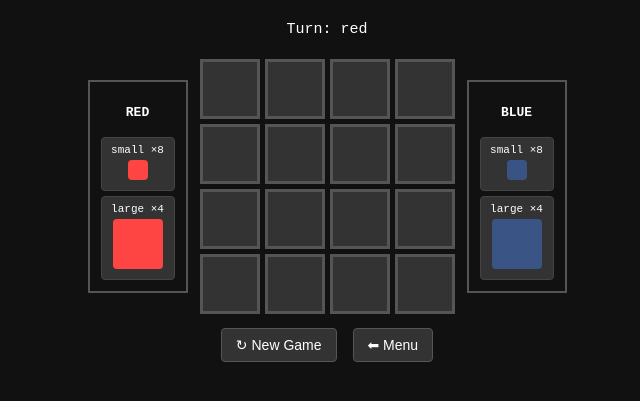
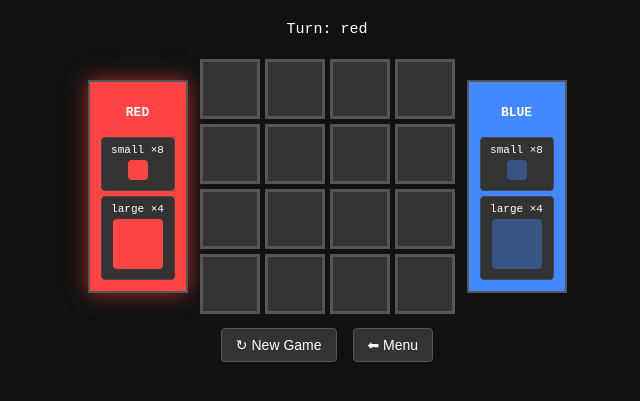
Before and after one commit to po456asd/AekGameTTT, a plain HTML site: page index.html in a window 1280 px wide. Both pictures are taken after a click on the button "👥 PvP Local". Shown: the part 61-462 px from the top of the page, without its empty margins (313-953 px from the left). Drawn offline with Linux system fonts and the light colour scheme.

Commit message:
Add active stock glow: highlight current turn player's stock bar with color-matched glow

```diff
--- a/index.html
+++ b/index.html
@@ -127,6 +127,23 @@ button:disabled { opacity: 0.5; cursor: not-allowed; }
   padding: 6px;
   width: 100px;
   flex-shrink: 0;
+  transition: box-shadow 0.3s ease;
+}
+
+.stock.active {
+  box-shadow: 0 0 20px rgba(255, 255, 255, 0.6), inset 0 0 15px rgba(255, 255, 255, 0.2);
+}
+
+.stock.red.active {
+  box-shadow: 0 0 20px rgba(255, 68, 68, 0.6), inset 0 0 15px rgba(255, 68, 68, 0.2);
+}
+
+.stock.blue.active {
+  box-shadow: 0 0 20px rgba(68, 136, 255, 0.6), inset 0 0 15px rgba(68, 136, 255, 0.2);
+}
+
+.stock.yellow.active {
+  box-shadow: 0 0 20px rgba(255, 221, 51, 0.6), inset 0 0 15px rgba(255, 221, 51, 0.2);
 }
 
 .stockItem {
@@ -877,8 +894,23 @@ function buildStocks() {
   const right = document.getElementById("rightStock");
   left.innerHTML = "";
   right.innerHTML = "";
+  const rightColor = p2pMode ? "blue" : (mode === "pvp" ? "blue" : "yellow");
   createStock(left, "red");
-  createStock(right, p2pMode ? "blue" : (mode === "pvp" ? "blue" : "yellow"));
+  createStock(right, rightColor);
+
+  // Add active glow to current player's stock
+  left.classList.remove("active");
+  right.classList.remove("active");
+  left.classList.remove("red", "blue", "yellow");
+  right.classList.remove("red", "blue", "yellow");
+  left.classList.add("red");
+  right.classList.add(rightColor);
+
+  if (current === "red") {
+    left.classList.add("active");
+  } else {
+    right.classList.add("active");
+  }
 }
 
 function createStock(box, color) {
```
